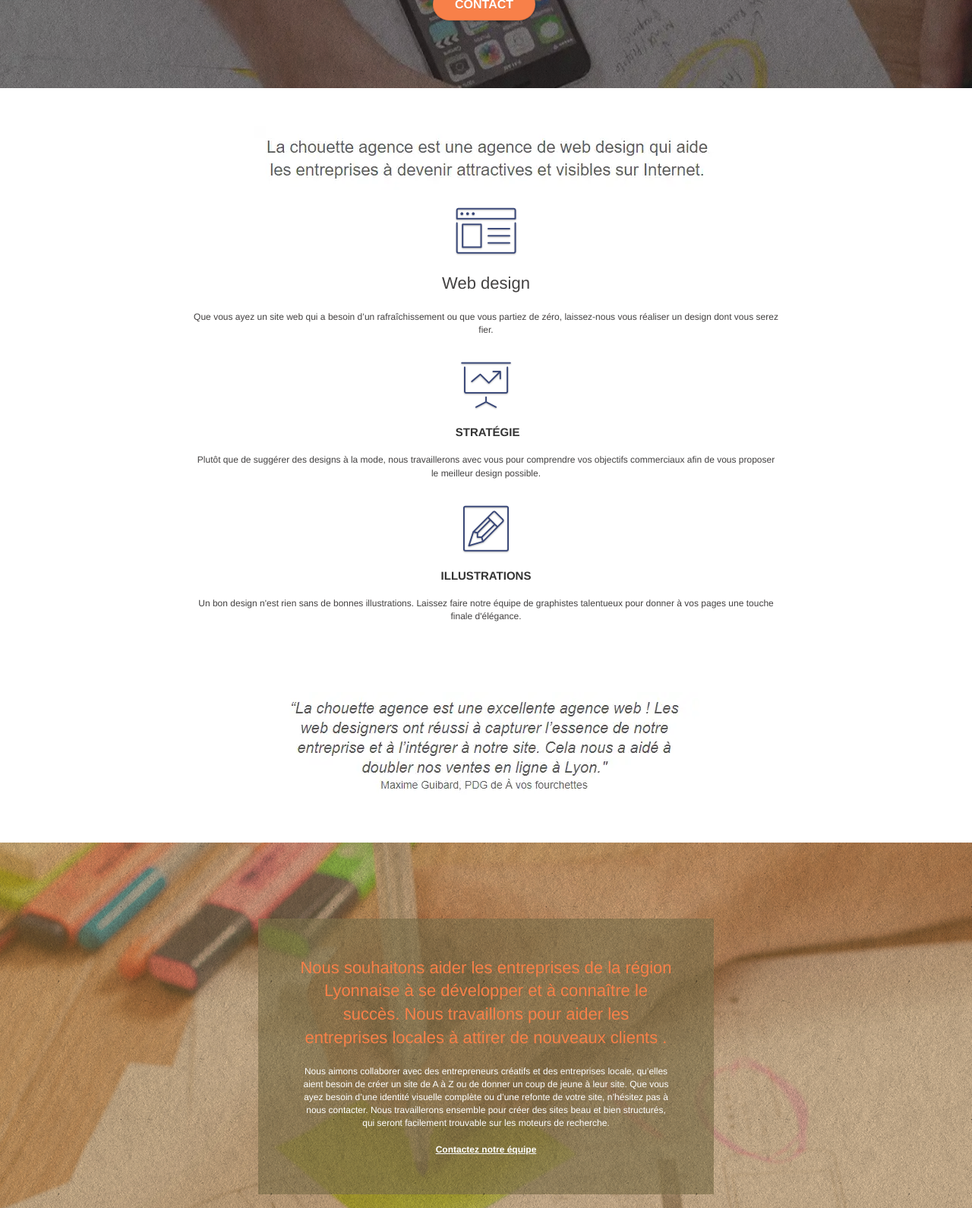
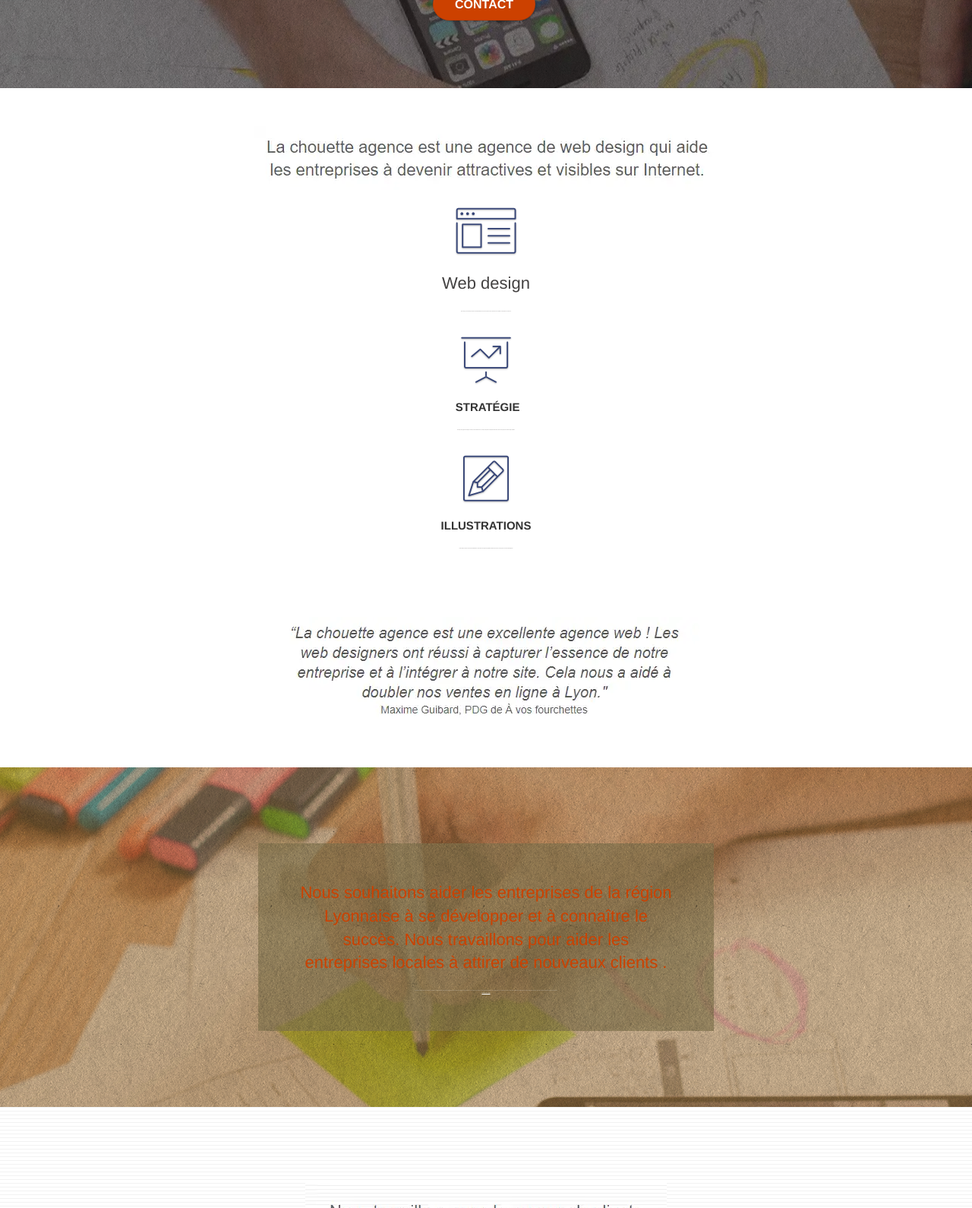
Before and after one commit to AaronMoroney/OCR_SEO, a plain HTML site: page index.html in a window 1280 px wide. Shown: the part 361-1951 px from the top of the page at 76% size. Drawn offline with nearby package versions, Linux system fonts and the light colour scheme.

Commit message:
title + Colour changes

```diff
--- a/index.html
+++ b/index.html
@@ -6,6 +6,8 @@
     <meta name="description" content="Freelance Web Design - Atlanta, Georgia">
     <meta name="viewport" content="width=device-width, initial-scale=1.0, viewport-fit=cover">
     <link rel="shortcut icon" type="image/png" href="favicon.jpg">
+
+	<title> Freelance Web Design, Atlanta </title>
 
 	<link rel="stylesheet" type="text/css" href="./css/bootstrap.css">
 	<link rel="stylesheet" type="text/css" href="style.css">
--- a/style.css
+++ b/style.css
@@ -682,7 +682,7 @@ color: #434141!important;
 }
 
 p {
-    font-size: 12px;
+    font-size: 1px;
 }
 
 .tight-width-whitespace {
@@ -776,21 +776,21 @@ h4 {
 }
 
 .bgc-atomic-tangerine {
-    background-color: #f88049;
+    background-color: #CC4100;
 }
 
 .tc-white {
-    color: #f88049!important;
+    color: #CC4100!important;
     font-weight: 500;
 }
 
 .btn-atomic-tangerine {
-    background: #f88049;
+    background: #CC4100;
     color: #FFFFFF!important;
 }
 
 .btn-atomic-tangerine:hover {
-    background: #f88049!important;
+    background: #CC4100!important;
     color: #FFFFFF!important;
 }
 
@@ -803,11 +803,11 @@ h4 {
 }
 
 .ltc-atomic-tangerine {
-    color: #f88049!important;
+    color: #CC4100!important;
 }
 
 .ltc-atomic-tangerine:hover {
-    color: #c27956!important;
+    color: #CC4100!important;
 }
 
 .icon-dark-slate-blue {
```
